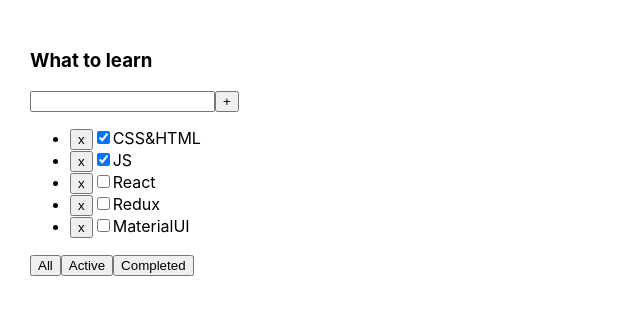
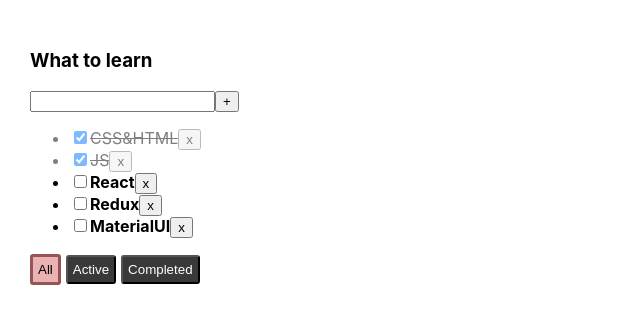
Before and after one commit to sergbfmv/ToDo-list-project, a React (Create React App) app: page / in a window 1280 px wide. Shown: the top 324 px of the page, without its empty margins (0-640 px from the left). Built offline with nearby package versions, Linux system fonts and the light colour scheme.

Commit message:
Added trim(), chekBox handler, styles for btn's, error for field

```diff
--- a/src/App.tsx
+++ b/src/App.tsx
@@ -1,6 +1,6 @@
-import React, {useRef, useState} from 'react';
+import React, {useState} from 'react';
 import './App.css';
-import {Todolist} from "./Todolist";
+import {Todolist} from "./components/Todolist/Todolist";
 import {v1} from "uuid";
 
 export type FilterValuesType = 'all' | 'active' | 'completed'
@@ -16,19 +16,15 @@
     ])
 
     const [filter, setFilter] = useState<FilterValuesType>('all')
-    const newTitle = useRef<HTMLInputElement>(null)
+
 
     const removeTask = (id: string) => {
         setTasks(tasks.filter(t => t.id !== id))
     }
 
-    const addTask = () => {
-        if (newTitle.current) {
-            const newTask = {id: v1(), title: newTitle.current.value, isDone: false}
-            setTasks([newTask, ...tasks])
-            newTitle.current.value = ''
-        }
-
+    const addTask = (newTitle: string) => {
+        const newTask = {id: v1(), title: newTitle, isDone: false}
+        setTasks([newTask, ...tasks])
     }
 
     const changeFilter = (value: FilterValuesType) => {
@@ -59,6 +55,11 @@
     //     filteredTasks = tasks.filter(i => i.isDone)
     // }
 
+    const onChangeTask = (taskId: string, isDone: boolean) => {
+        let updateTask = tasks.map(t => t.id === taskId ? {...t, isDone: isDone} : t)
+        setTasks(updateTask)
+    }
+
     return (
         <div className="App">
             <Todolist
@@ -67,7 +68,8 @@
                 removeTask={removeTask}
                 addTask={addTask}
                 changeFilter={changeFilter}
-                newTitle={newTitle}
+                onChangeTask={onChangeTask}
+                filter={filter}
             />
         </div>
     );
--- a/src/Todolist.tsx
+++ /dev/null
@@ -1,78 +0,0 @@
-import React, {ChangeEvent, KeyboardEvent, RefObject, useState} from "react";
-import {FilterValuesType} from "./App";
-import {Button} from "./components/Button/Button";
-import {Input} from "./components/Input/Input";
-
-type TaskType = {
-    id: string,
-    title: string,
-    isDone: boolean
-}
-
-type TodolistPropsType = {
-    title: string,
-    tasks: TaskType[]
-    removeTask: (tasId: string) => void
-    addTask: () => void
-    changeFilter: (value: FilterValuesType) => void
-    newTitle: RefObject<HTMLInputElement>
-}
-export const Todolist = (props: TodolistPropsType) => {
-
-    // const [newTitle, setNewTitle] = useState('')
-
-    const changeFilterHandler = (value: FilterValuesType) => {
-        props.changeFilter(value)
-    }
-
-    const mappedTasks = props.tasks.map((t) => {
-        const removeTaskHandler = () => {
-            props.removeTask(t.id)
-        }
-
-        return (
-            <li key={t.id}>
-                <Button title={'x'} callback={removeTaskHandler}/>
-                <input type="checkbox" checked={t.isDone}/>
-                <span>{t.title}</span>
-            </li>
-        )
-    })
-
-    const addTaskHandler = () => {
-        if (props.newTitle.current?.value !== '') {
-            props.addTask()
-        }
-    }
-
-    const onKeyDownHandler = (e: KeyboardEvent<HTMLInputElement>) => {
-        if (e.key === 'Enter') {
-            addTaskHandler()
-        }
-    }
-
-    // const onChangeHandler = (e: ChangeEvent<HTMLInputElement>) => {
-    //     setNewTitle(e.currentTarget.value)
-    // }
-
-    return (
-        <div>
-            <h3>{props.title}</h3>
-            <div>
-                <Input newTitle={props.newTitle}
-                    // onChange={onChangeHandler}
-                       onKeyDown={onKeyDownHandler}/>
-                {/*<input onChange={onChangeHandler} value={newTitle} onKeyDown={onKeyDownHandler}/>*/}
-                <Button title={'+'} callback={addTaskHandler}/>
-            </div>
-            <ul>
-                {mappedTasks}
-            </ul>
-            <div>
-                <Button title={'All'} callback={() => changeFilterHandler('all')}/>
-                <Button title={'Active'} callback={() => changeFilterHandler('active')}/>
-                <Button title={'Completed'} callback={() => changeFilterHandler('completed')}/>
-            </div>
-        </div>
-    )
-}
--- /dev/null
+++ b/src/components/Button/Button.css
@@ -0,0 +1,15 @@
+.active {
+    padding: 5px;
+    margin-right: 5px;
+    background-color: rgba(217, 113, 113, 0.54);
+    border: 3px solid #985454;
+    border-radius: 3px;
+}
+
+.filterBtn {
+    padding: 5px;
+    border-radius: 3px;
+    margin-right: 5px;
+    background-color: #3a3939;
+    color: white;
+}
--- a/src/components/Button/Button.tsx
+++ b/src/components/Button/Button.tsx
@@ -1,8 +1,10 @@
 import React from 'react';
+import './Button.css'
 
 type BtnPropsType = {
     title: string
     callback: () => void
+    active?: string
 }
 export const Button = (props: BtnPropsType) => {
 
@@ -11,6 +13,6 @@
     }
 
     return (
-        <button onClick={onClickHandler}>{props.title}</button>
+        <button className={props.active} onClick={onClickHandler}>{props.title}</button>
     );
 };
--- /dev/null
+++ b/src/components/Input/Input.css
@@ -0,0 +1,3 @@
+.empty-value-error {
+    border: 1px solid red;
+}
--- a/src/components/Input/Input.tsx
+++ b/src/components/Input/Input.tsx
@@ -1,23 +1,27 @@
-import React, {ChangeEvent, KeyboardEvent, RefObject} from 'react';
+import React, {ChangeEvent, KeyboardEvent} from 'react';
+import './Input.css'
 
 type InputPropsType = {
-    newTitle: RefObject<HTMLInputElement>
-    // onChange: (e: ChangeEvent<HTMLInputElement>) => void
+    newTitle: string
+    onChange: (e: ChangeEvent<HTMLInputElement>) => void
     onKeyDown: (e: KeyboardEvent<HTMLInputElement>) => void
+    error: string | null
 }
 
 export const Input = (props: InputPropsType) => {
-    // const onChangeHandler = (e: ChangeEvent<HTMLInputElement>) => {
-    //     props.onChange(e)
-    // }
+    const onChangeHandler = (e: ChangeEvent<HTMLInputElement>) => {
+        props.onChange(e)
+    }
 
     const onKeyDownHandler = (e: KeyboardEvent<HTMLInputElement>) => {
         props.onKeyDown(e)
     }
 
     return (
-        <input ref={props.newTitle}
-            // onChange={(e: ChangeEvent<HTMLInputElement>) => onChangeHandler(e)}
-               onKeyDown={onKeyDownHandler}/>
+        <input
+            className={props.error ? 'empty-value-error' : ''}
+            value={props.newTitle}
+            onChange={(e: ChangeEvent<HTMLInputElement>) => onChangeHandler(e)}
+            onKeyDown={onKeyDownHandler}/>
     );
 };
--- /dev/null
+++ b/src/components/Todolist/Todolist.css
@@ -0,0 +1,17 @@
+.empty-value-error {
+    border: 1px solid red;
+}
+
+.error-text {
+    color: red;
+}
+
+.task {
+    font-weight: bold;
+}
+
+.task-done {
+    font-weight: normal;
+    opacity: 0.5;
+    text-decoration: line-through;
+}
--- /dev/null
+++ b/src/components/Todolist/Todolist.tsx
@@ -0,0 +1,96 @@
+import './Todolist.css'
+import React, {ChangeEvent, KeyboardEvent, useState} from "react";
+import {FilterValuesType} from "../../App";
+import {Button} from "../Button/Button";
+import {Input} from "../Input/Input";
+
+type TaskType = {
+    id: string,
+    title: string,
+    isDone: boolean
+}
+
+type TodolistPropsType = {
+    title: string,
+    tasks: TaskType[]
+    removeTask: (tasId: string) => void
+    addTask: (newTitle: string) => void
+    changeFilter: (value: FilterValuesType) => void
+    onChangeTask: (taskId: string, isDone: boolean) => void
+    filter: FilterValuesType
+}
+export const Todolist = (props: TodolistPropsType) => {
+
+    const [newTitle, setNewTitle] = useState('')
+    const [error, setError] = useState<string | null>(null)
+
+    const changeFilterHandler = (value: FilterValuesType) => {
+        props.changeFilter(value)
+    }
+
+    const mappedTasks = props.tasks.map((t) => {
+        const removeTaskHandler = () => {
+            props.removeTask(t.id)
+        }
+
+        const onChangeHandler = (e: ChangeEvent<HTMLInputElement>) => {
+            props.onChangeTask(t.id, e.currentTarget.checked)
+        }
+
+        return (
+            <li key={t.id} className={t.isDone ? 'task-done' : 'task'}>
+                <input type="checkbox" checked={t.isDone} onChange={onChangeHandler}/>
+                <span>{t.title}</span>
+                <Button title={'x'} callback={removeTaskHandler}/>
+            </li>
+        )
+    })
+
+    const addTaskHandler = () => {
+        if (newTitle.trim() !== '') {
+            props.addTask(newTitle.trim())
+            setNewTitle('')
+        } else {
+            setError('Field is required!')
+        }
+    }
+
+    const onKeyDownHandler = (e: KeyboardEvent<HTMLInputElement>) => {
+        setError(null)
+        if (e.key === 'Enter') {
+            addTaskHandler()
+        }
+    }
+
+    const onChangeHandler = (e: ChangeEvent<HTMLInputElement>) => {
+        setNewTitle(e.currentTarget.value)
+    }
+
+    return (
+        <div>
+            <h3>{props.title}</h3>
+            <div>
+                <Input newTitle={newTitle}
+                       onChange={onChangeHandler}
+                       onKeyDown={onKeyDownHandler}
+                       error={error}
+                />
+                {/*<input onChange={onChangeHandler} value={newTitle} onKeyDown={onKeyDownHandler}/>*/}
+                <Button title={'+'} callback={addTaskHandler}/>
+                {error ? <div className='error-text'>{error}</div> : ''}
+            </div>
+            <ul>
+                {mappedTasks}
+                {props.tasks.length === 0 ? 'Not tasks in the list' : false}
+            </ul>
+            <div>
+                <Button active={props.filter === 'all' ? 'active' : 'filterBtn'} title={'All'}
+                        callback={() => changeFilterHandler('all')}/>
+                <Button active={props.filter === 'active' ? 'active' : 'filterBtn'} title={'Active'}
+                        callback={() => changeFilterHandler('active')}/>
+                <Button active={props.filter === 'completed' ? 'active' : 'filterBtn'} title={'Completed'}
+                        callback={() => changeFilterHandler('completed')}/>
+            </div>
+        </div>
+    )
+}
```
